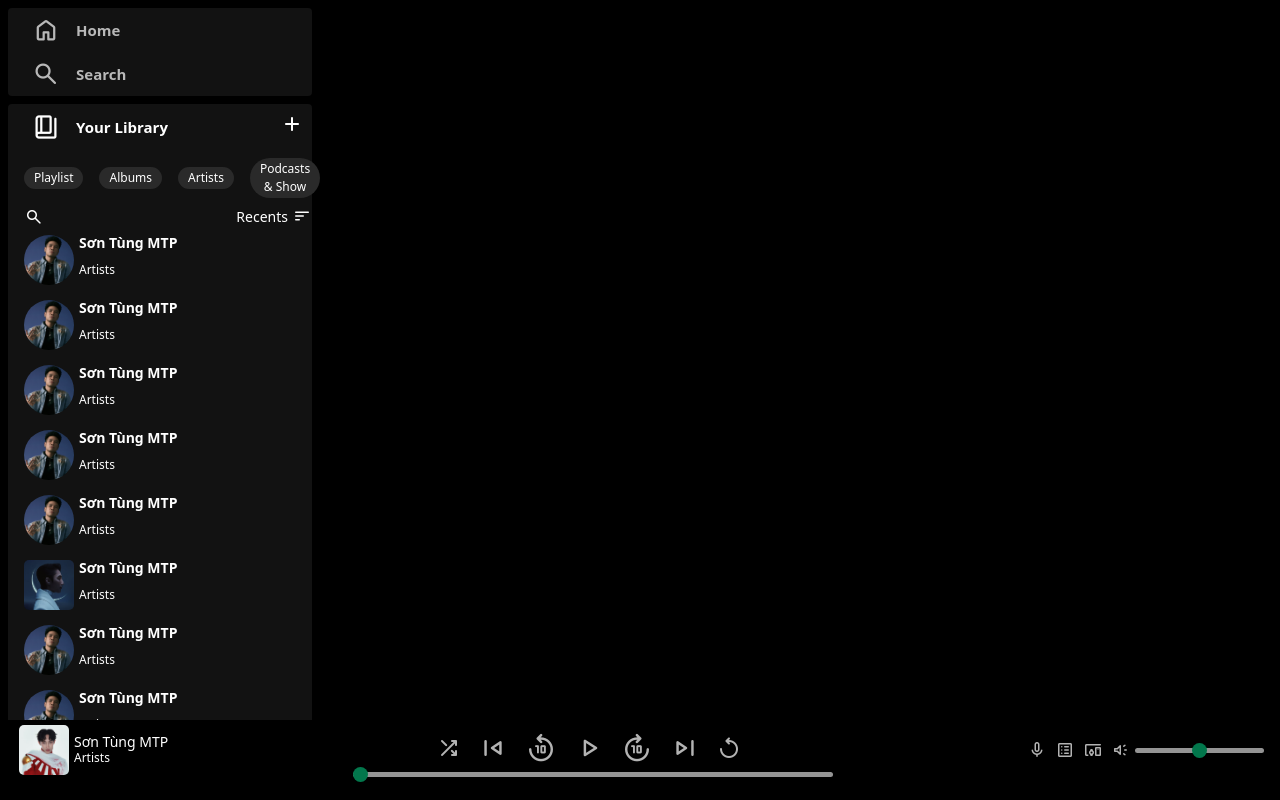
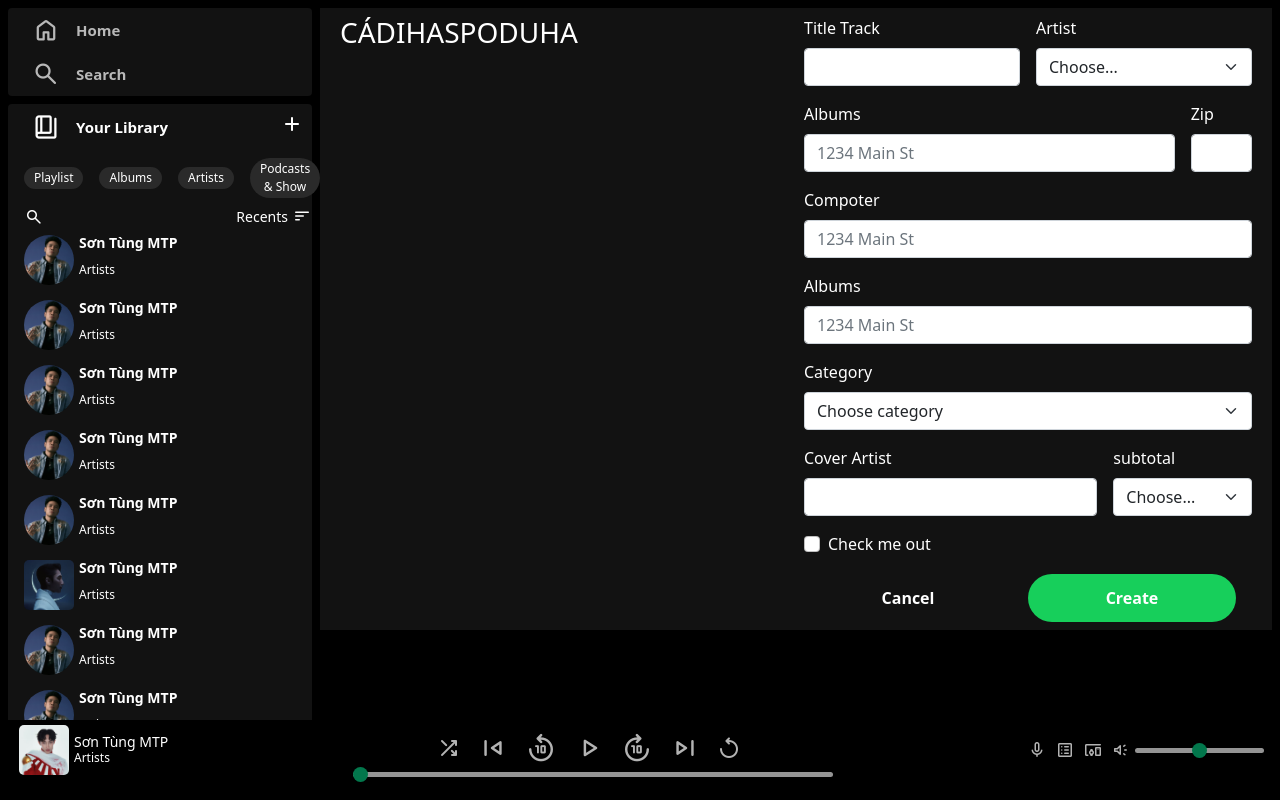
Before and after one commit to kayistandhere/soundtify, a Vue app: page /musicUploadManagerment in a window 1280 px wide. Built offline with nearby package versions, Linux system fonts and the light colour scheme; no server answers; sample sign-in values are in the browser's storage.

Commit message:
todo music upload managerment

```diff
--- a/package.json
+++ b/package.json
@@ -9,6 +9,7 @@
   },
   "dependencies": {
     "@vue/cli": "^5.0.8",
+    "audiomotion-analyzer": "^4.4.0",
     "core-js": "^3.8.3",
     "firebase": "^10.8.1",
     "pinia": "^2.1.7",
--- a/src/components/navbar/navbar_fisrt.vue
+++ b/src/components/navbar/navbar_fisrt.vue
@@ -70,7 +70,7 @@ export default {
     methods:{
         logoutAccount(){
              auth.logout();
-            this.$router.push({name: "login.vue"});
+            this.$router.push({name: "login.view"});
         },
         avatarUser(){
                 const storageRef = ref(firebase.storage , `User/${firebase.auth.currentUser.uid}/avatar/` + firebase.auth.currentUser.uid);
--- a/src/router/index.js
+++ b/src/router/index.js
@@ -16,7 +16,7 @@ import upgradePackage from '@/views/ClientView/upgrade-package.vue'
 const routes = [
   {
     path: '/',
-    name: 'login.vue',
+    name: 'login.view',
     component: Login,
     meta :{
       ignoreAuth: true
--- a/src/service/auth/auth.js
+++ b/src/service/auth/auth.js
@@ -25,9 +25,11 @@ const signUp = async (name, email, password , sex , phone , age) => {
   try {
     await createUserWithEmailAndPassword(firebaseAuth.auth, email, password);
     await updateProfile(firebaseAuth.auth.currentUser, { displayName: name });
+
     /// TODO: Ensure consistency between object properties in this line and the properties defined in Firestore.
     /// Any discrepancies in object properties will lead to data synchronization issues across platforms. Please exercise caution.
-    await addUser({"name":name , "email":email, "sex":sex , "phone":phone, "age":age})
+    console.log("full = ", name , email , password , sex , phone , age);
+    await addUser({"name":name , "email":email, "gender":sex , "phone":phone, "age":age })
   }catch (error) {
     /// Signout if get error while signup
     firebaseAuth.auth.signOut();
--- a/src/store/player_store/player.js
+++ b/src/store/player_store/player.js
@@ -15,6 +15,7 @@ export default {
   currentTime: 0,
   currentTrack: 0,
   isTimerPlaying: false,
+
 
   // function
   created() {
--- a/src/util/regex.js
+++ b/src/util/regex.js
@@ -2,7 +2,7 @@ export default ({
 // Định nghĩa rules
 // Kiểm tra yêu cầu nhập ()
 isRequired(value){
-    return value.trim() ? undefined :  value || "Bạn chưa nhập trường này";
+    return value ? undefined :  value || "Bạn chưa nhập trường này";
 },
 // Kiểm tra nhập đúng định dạng gmail
 isEmail(value){
--- a/src/views/ClientView/music-upload-managerment.vue
+++ b/src/views/ClientView/music-upload-managerment.vue
@@ -1,14 +1,105 @@
 <template>
  <div class="container-fluid bg-module text-white">
+    <div class="d-flex">
+        <div class="p-2 col-lg-6">
+            <h3>CÁDIHASPODUHA</h3>
+            <div class="container"></div>
+        <audio src="../../assets/musicDemo/NangChenTieuSau.mp3" id="testSong"></audio>
+        </div>
+        <div class="p-2 col-lg-6">
+            <form class="row g-3">
+  <div class="col-md-6">
+    <label for="inputEmail4" class="form-label">Title Track</label>
+    <input type="text" class="form-control" id="inputEmail4">
+  </div>
+  <div class="col-md-6">
+    <label for="inputState" class="form-label">Artist</label>
+    <select id="inputState" class="form-select">
+      <option selected>Choose...</option>
+      <option>Sơn Tùng</option>
+      <option>RPT MCK</option>
+      <option>Độ Mixi</option>
+    </select>
+  </div>
+  <div class="col-10">
+    <label for="inputAddress" class="form-label">Albums</label>
+    <input type="text" class="form-control" id="inputAddress" placeholder="1234 Main St">
+  </div>
+  <div class="col-md-2">
+    <label for="inputZip" class="form-label">Zip</label>
+    <input type="text" class="form-control" id="inputZip">
+  </div>
+  <div class="col-12">
+    <label for="inputAddress" class="form-label">Compoter</label>
+    <input type="text" class="form-control" id="inputAddress" placeholder="1234 Main St">
+  </div>
+  <div class="col-12">
+    <label for="inputAddress" class="form-label">Albums</label>
+    <input type="text" class="form-control" id="inputAddress" placeholder="1234 Main St">
+  </div>
+  <div class="col-12">
+    <label for="inputState" class="form-label">Category</label>
+    <select id="inputState" class="form-select">
+      <option selected>Choose category</option>
+      <option>Pop</option>
+      <option>Jazz</option>
+      <option>Rock</option>
+    </select>
+  </div>
+  <div class="col-md-8">
+    <label for="inputCity" class="form-label">Cover Artist</label>
+    <input type="text" class="form-control" id="inputCity">
+  </div>
+  <div class="col-md-4">
+    <label for="inputState" class="form-label">subtotal</label>
+    <select id="inputState" class="form-select">
+      <option selected>Choose...</option>
+      <option>...</option>
+      <option>...</option>
+      <option>...</option>
+    </select>
+  </div>
 
+  <div class="col-12">
+    <div class="form-check">
+      <input class="form-check-input" type="checkbox" id="gridCheck">
+      <label class="form-check-label" for="gridCheck">
+        Check me out
+      </label>
+    </div>
+  </div>
+  <div class="col-12 d-flex">
+    <button-lg-radius :customContent="cancel"></button-lg-radius>
+    <button-md-radius :customContent="create" class="mx-3"></button-md-radius>
+  </div>
+</form>
+        </div>
+    </div>
  </div>
 </template>
 
 <script>
+import buttonLgRadius from '@/components/button/button_lg-radius.vue';
+import buttonMdRadius from '@/components/button/button_md_radius.vue';
 import sideBar from '../../components/sidebar/sidebar.vue'
+// import AudioMotionAnalyzer from 'audiomotion-analyzer';
 export default {
+    data(){
+        return {
+            create : "Create",
+            cancel : "Cancel"
+        }
+    },
     components:{
-        sideBar
+        sideBar,
+        buttonMdRadius,
+        buttonLgRadius
+    },
+    computed:{
+
+    },
+    watch:{
+
     }
 }
 </script>
--- a/src/views/ClientView/register.vue
+++ b/src/views/ClientView/register.vue
@@ -59,7 +59,7 @@
             <!-- age -->
             <div class="col-3 px-1 py-2">
               <div class="custom-form">
-                <input type="text" name="text" autocomplete="off" v-model="formData.age" @blur="Validator"
+                <input type="number" autocomplete="off" v-model="formData.age" @blur="Validator"
                   placeholder="18" />
                 <label for="text" class="label-name">
                   <span class="content-name"> Age </span>
@@ -126,13 +126,13 @@ export default {
   data() {
     return {
       formData: {
-        name: "",
-        email: "",
-        sex: "",
-        age: "",
-        phone: "",
-        password: "",
-        comfirmPassWord: "",
+        name: "levinhthuan",
+        email: "levinhthuan1604@gmail.com",
+        sex: "male",
+        age: 22,
+        phone: "0971053741",
+        password: "Kayi!123",
+        comfirmPassWord: "Kayi!123",
       },
       error: {
         name: "",
```
Also changed, not shown: 2 other files (tests, documents, lock files or other folders).
